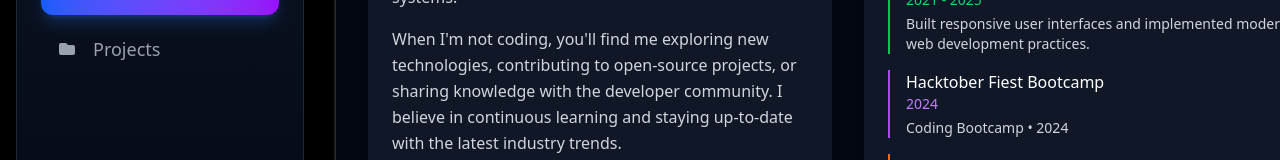
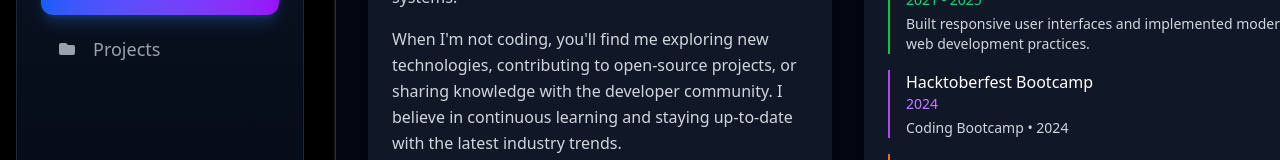
Before and after one commit to ChristianAlicaba2002/My-Portfolio, a React (Vite) app: page /layouts/aboutme in a window 1280 px wide. Shown: the part 426-586 px from the top of the page. Built offline with nearby package versions, Linux system fonts and the light colour scheme.

Commit message:
chore: minimal updates

```diff
--- a/src/pages/AboutMe.jsx
+++ b/src/pages/AboutMe.jsx
@@ -192,7 +192,7 @@ export default function AboutMe() {
 
                 <div className="border-l-2 border-purple-500 pl-4">
                   <h3 className="text-white font-medium">
-                    Hacktober Fiest Bootcamp
+                    Hacktoberfest Bootcamp
                   </h3>
                   <p className="text-purple-400 text-sm">2024</p>
                   <p className="text-gray-300 text-sm mt-1">
```
